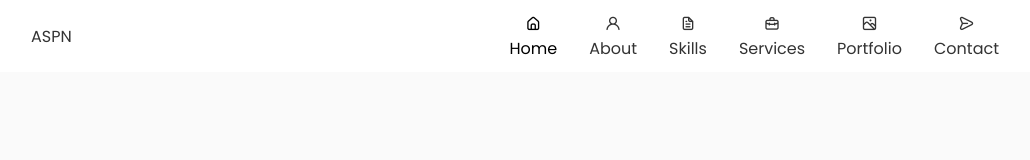
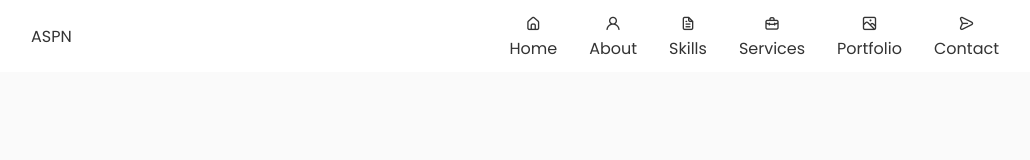
Before and after one commit to MarcelPenn/light-portfolio, a React (Create React App) app: page / in a window 1280 px wide. Shown: the top 160 px of the page, without its empty margins (125-1155 px from the left). Built offline with nearby package versions, Linux system fonts and the light colour scheme.

Commit message:
finished, bugs and details left

```diff
--- a/src/components/header/Header.jsx
+++ b/src/components/header/Header.jsx
@@ -2,6 +2,8 @@ import React, {useState} from 'react';
 import './header.css';
 
 const Header = () => {
+
+
     const[Toggle, showMenu] = useState(false);
   return (
     <header className="header">
@@ -12,7 +14,7 @@ const Header = () => {
                 <ul className="nav__list grid">
 
                     <li className="nav__item">
-                        <a href="#home" className="nav__link active-link">
+                        <a href="#home" className="nav__link">
                             <i className="uil uil-estate nav__icon"></i> Home
                         </a>
                     </li>
--- a/src/components/header/header.css
+++ b/src/components/header/header.css
@@ -46,6 +46,10 @@
 .active-link,
 .nav__link:hover {
     color: var(--title-color-dark);
+}
+
+.scroll-header {
+    box-shadow: 0 1px 4px rgba(0, 0, 0, 0.15);
 }
 
 /* breakpoints */
--- a/src/components/scrollup/ScrollUp.jsx
+++ b/src/components/scrollup/ScrollUp.jsx
@@ -7,7 +7,7 @@ const ScrollUp = () => {
         if (this.scrollY >= 560) scrollUp.classList.add
         ("show-scroll");
         else scrollUp.classList.remove("show-scroll");
-    })
+    });
 return (
     <a href="#" className="scrollup">
         <i className="uil uil-arrow-up scrollup__icon"></i>
```
